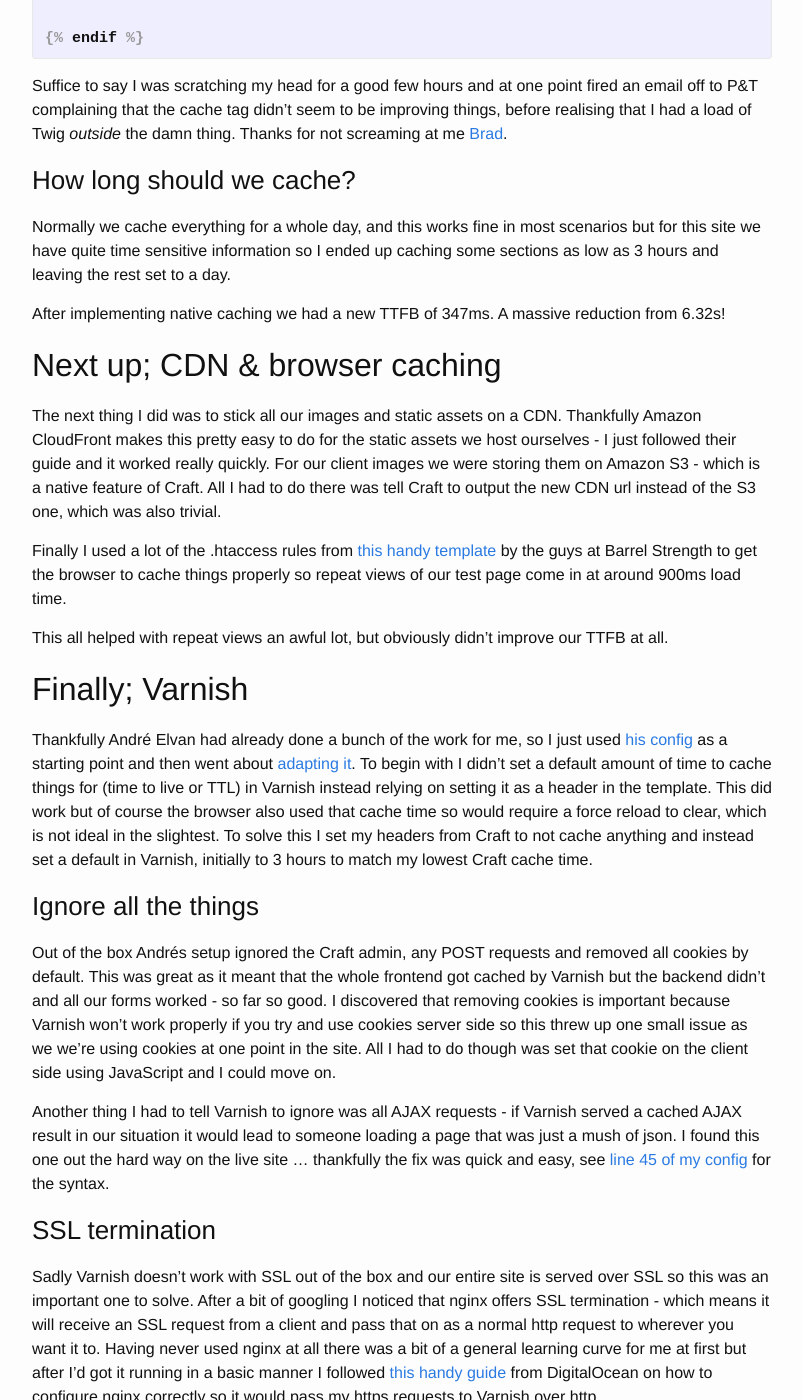
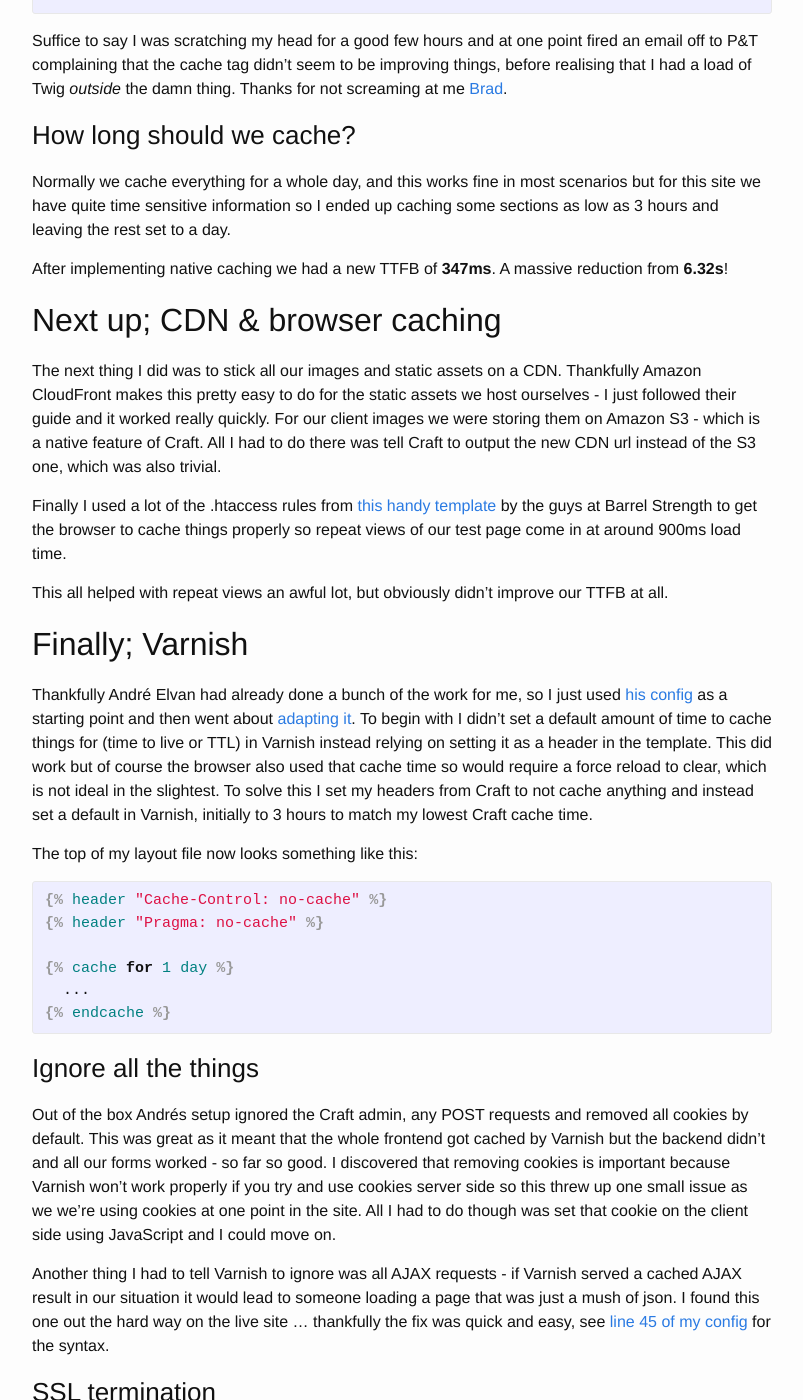
Before and after one commit to supercool/supercool.github.io, a Jekyll site: the page built from _posts/2015-06-05-making-craft-sing-with-varnish-and-nginx.markdown, in a window 1280 px wide and 1400 px high, scrolled down 2166 px. Shown: the whole window, without its empty margins (238-1041 px from the left). Built offline with Jekyll 4.4.1, drawn with Linux system fonts in a browser that asks for light colours.

Commit message:
more twig

```diff
--- a/_posts/2015-06-05-making-craft-sing-with-varnish-and-nginx.markdown
+++ b/_posts/2015-06-05-making-craft-sing-with-varnish-and-nginx.markdown
@@ -43,8 +43,7 @@ Then I put the normal layout extending twig in another:
 
 {# file: events/_layouts/main #}
 
-{% cache for 1 day %}
-
+{% cache for 3 hours %}
 <html>
   <head>
     <title>Welcome</title>
@@ -55,7 +54,6 @@ Then I put the normal layout extending twig in another:
     {% endblock %}
   </body>
 </html>
-
 {% endcache %}
 
 {% endraw %}
@@ -71,7 +69,7 @@ And finally created a little controller template that either just chooses which
 
   {% header "Content-Type: application/json" %}
 
-  {% cache for 1 day %}
+  {% cache for 3 hours %}
   {% spaceless %}
 
     {% set html %}{% include 'events/_logic-and-output' %}{% endset %}
@@ -96,7 +94,7 @@ Suffice to say I was scratching my head for a good few hours and at one point fi
 ### How long should we cache?
 Normally we cache everything for a whole day, and this works fine in most scenarios but for this site we have quite time sensitive information so I ended up caching some sections as low as 3 hours and leaving the rest set to a day.
 
-After implementing native caching we had a new TTFB of 347ms. A massive reduction from 6.32s!
+After implementing native caching we had a new TTFB of __347ms__. A massive reduction from __6.32s__!
 
 
 ## Next up; CDN & browser caching
@@ -110,6 +108,21 @@ This all helped with repeat views an awful lot, but obviously didn’t improve o
 ## Finally; Varnish
 
 Thankfully André Elvan had already done a bunch of the work for me, so I just used [his config](https://gist.github.com/aelvan/eba03969f91c1bd51c40) as a starting point and then went about [adapting it](https://gist.github.com/joshangell/540eca3cb16590537f54). To begin with I didn’t set a default amount of time to cache things for (time to live or TTL) in Varnish instead relying on setting it as a header in the template. This did work but of course the browser also used that cache time so would require a force reload to clear, which is not ideal in the slightest. To solve this I set my headers from Craft to not cache anything and instead set a default in Varnish, initially to 3 hours to match my lowest Craft cache time.
+
+The top of my layout file now looks something like this:
+
+{% highlight jinja %}
+{% raw %}
+
+{% header "Cache-Control: no-cache" %}
+{% header "Pragma: no-cache" %}
+
+{% cache for 1 day %}
+  ...
+{% endcache %}
+
+{% endraw %}
+{% endhighlight %}
 
 ### Ignore all the things
 Out of the box Andrés setup ignored the Craft admin, any POST requests and removed all cookies by default. This was great as it meant that the whole frontend got cached by Varnish but the backend didn’t and all our forms worked - so far so good. I discovered that removing cookies is important because Varnish won’t work properly if you try and use cookies server side so this threw up one small issue as we we’re using cookies at one point in the site. All I had to do though was set that cookie on the client side using JavaScript and I could move on.
```
